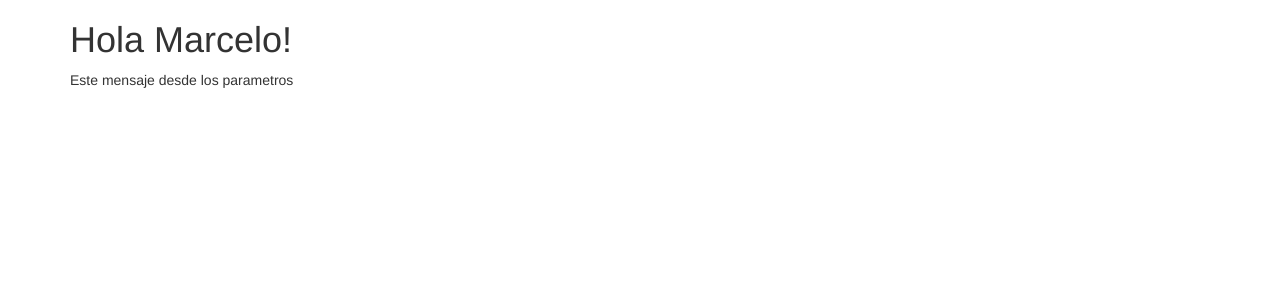
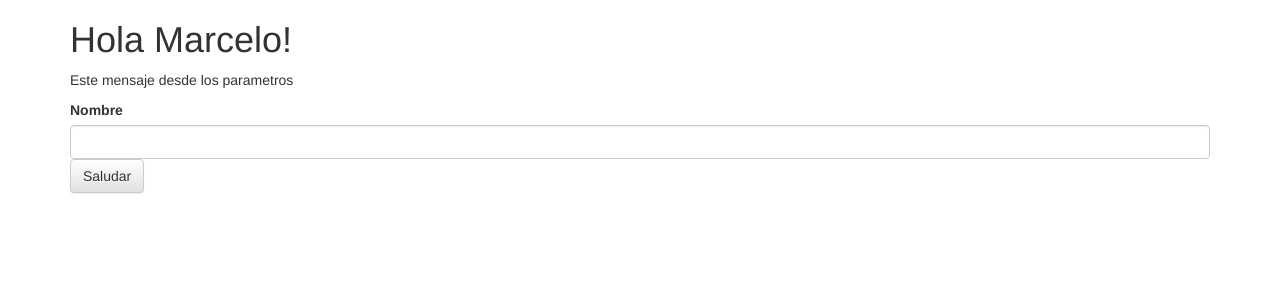
Before and after one commit to mgonzalezorrego/react-demo-01, a React (Create React App) app: page / in a window 1280 px wide. Shown: the top 300 px of the page. Built offline with nearby package versions, Linux system fonts and the light colour scheme.

Commit message:
Demostracion de Eventos de Usuario y Llamado a funciones

```diff
--- a/src/App.js
+++ b/src/App.js
@@ -1,13 +1,38 @@
 import React, { Component } from "react";
-import { Grid } from "react-bootstrap";
+import { Grid, FormGroup, ControlLabel, FormControl, Button } from "react-bootstrap";
 
 export class App extends Component {
+  state = {
+    nombre: this.props.nombre
+  };
+
+  PresionarBoton = e =>{
+    const nom = e.target.nombre.value
+    e.preventDefault();
+    if (typeof nom ==="string" && nom.length > 0){
+        this.setState({
+          nombre: nom
+        });
+        e.target.nombre.value="";
+    }
+  };
+
+
   render() {
-    const { nombre, msj } = this.props;
+    const { nombre } = this.state;
+    const { msj } = this.props;
+    //const { nombre, msj } = this.props;
     return (
       <Grid>
         <h1>Hola {nombre}! </h1>
         <p>{msj} </p>
+        <form onSubmit={this.PresionarBoton}>
+          <FormGroup>
+            <ControlLabel>Nombre</ControlLabel>
+            <FormControl type="text" id="nombre" name="nombre"/>
+            <Button type="submit">Saludar</Button>
+          </FormGroup>
+        </form>
       </Grid>
     );
   }
```
